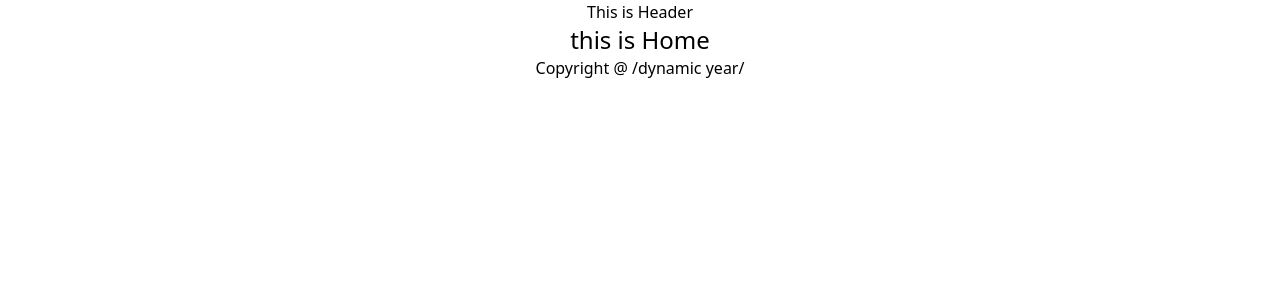
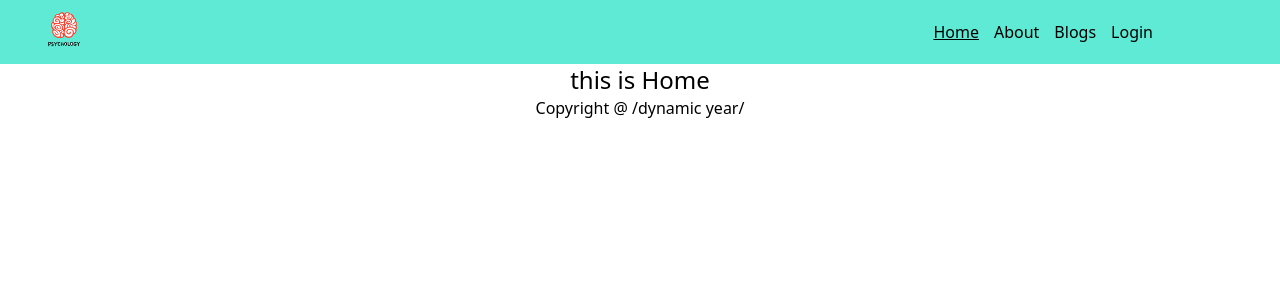
Before and after one commit to HasibAliOpu/Dr-Physiologists, a React (Create React App) app: page / in a window 1280 px wide. Shown: the top 300 px of the page. Built offline with nearby package versions, Linux system fonts and the light colour scheme.

Commit message:
navbar added using custom active link

```diff
--- /dev/null
+++ b/src/CustomLink/CustomLink.js
@@ -0,0 +1,24 @@
+import React from "react";
+import { Link, useMatch, useResolvedPath } from "react-router-dom";
+
+function CustomLink({ children, to, ...props }) {
+  let resolved = useResolvedPath(to);
+  let match = useMatch({ path: resolved.pathname, end: true });
+
+  return (
+    <div>
+      <Link
+        style={{
+          marginRight: "15px",
+          textDecoration: match ? "underline" : "none",
+        }}
+        to={to}
+        {...props}
+      >
+        {children}
+      </Link>
+    </div>
+  );
+}
+
+export default CustomLink;
--- a/src/Pages/Shared/Header/Header.js
+++ b/src/Pages/Shared/Header/Header.js
@@ -1,9 +1,18 @@
 import React from "react";
-
+import CustomLink from "../../../CustomLink/CustomLink";
+import Logo from "../../../images/icon/logo.png";
 const Header = () => {
   return (
     <div>
-      <h1>This is Header</h1>
+      <div className="bg-teal-300 flex items-center justify-between px-8">
+        <img src={Logo} className="w-16 h-16" alt="" />
+        <div className="flex font-medium mr-20">
+          <CustomLink to="/">Home</CustomLink>
+          <CustomLink to="/about">About</CustomLink>
+          <CustomLink to="/blogs">Blogs</CustomLink>
+          <CustomLink to="/login">Login</CustomLink>
+        </div>
+      </div>
     </div>
   );
 };
```
Also changed, not shown: src/images/icon/logo.png (added).
